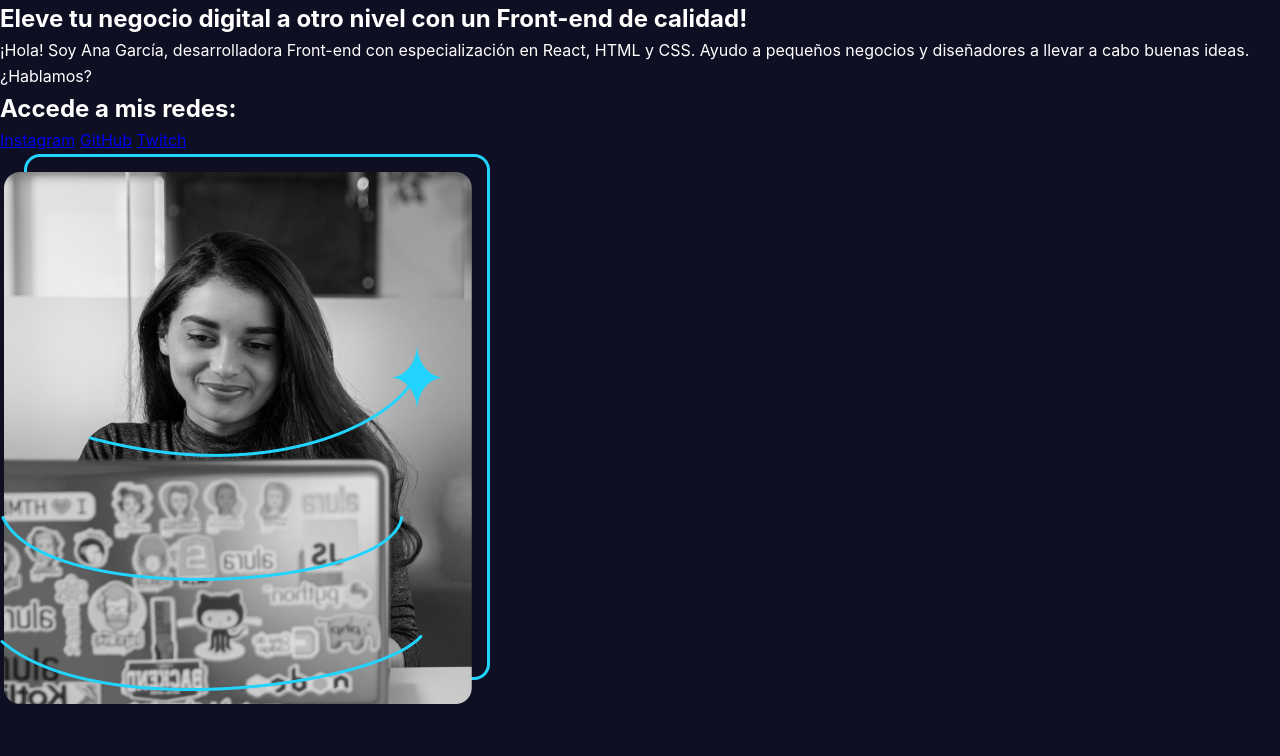
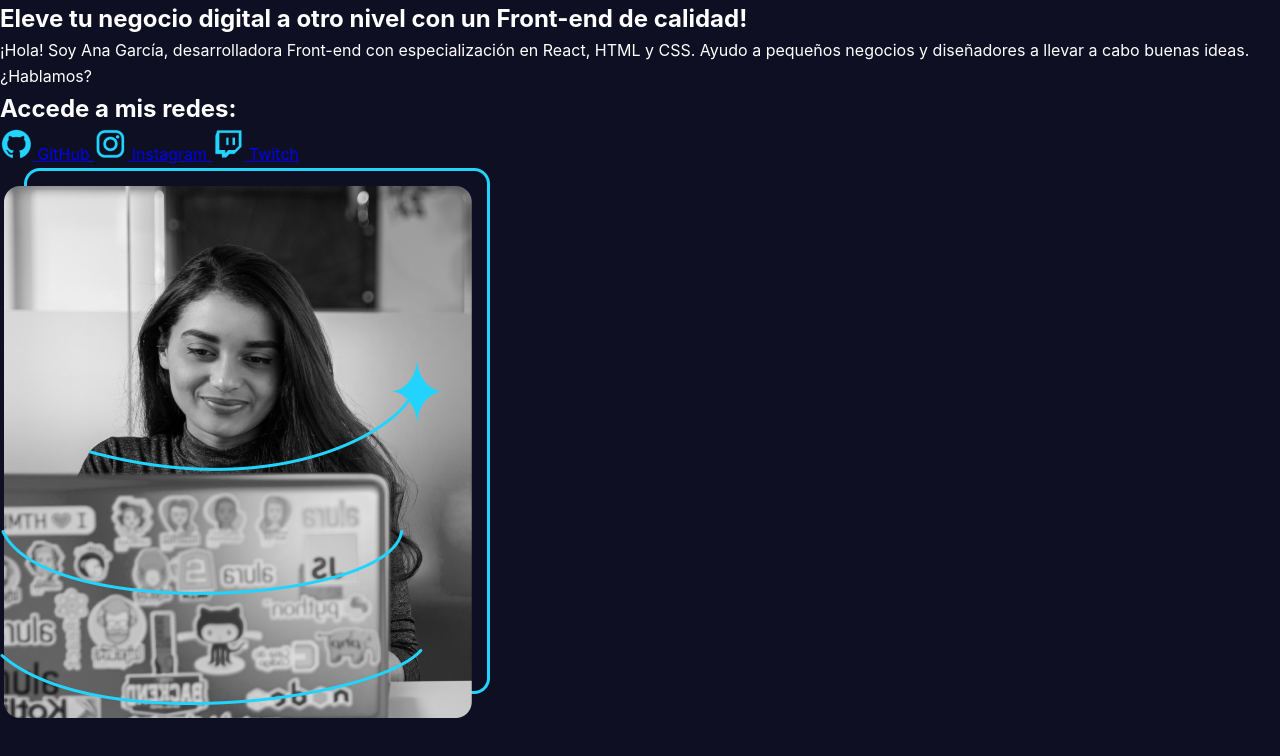
Before and after one commit to MiyoBran/Alura-ONE-G9, a website: page 2074-html-css-posicionamiento-flexbox-aula5/index.html in a window 1280 px wide. Drawn offline with Linux system fonts and the light colour scheme; files that its build step writes are made by us from their sources.

Commit message:
feat: Update index.html to include social media links with corresponding images and adjust stylesheet path

```diff
--- a/2074-html-css-posicionamiento-flexbox-aula5/index.html
+++ b/2074-html-css-posicionamiento-flexbox-aula5/index.html
@@ -5,7 +5,7 @@
     <meta http-equiv="X-UA-Compatible" content="IE=edge">
     <meta name="viewport" content="width=device-width, initial-scale=1.0">
     <title>Portafolio</title>
-    <link rel="stylesheet" href="style.css">
+    <link rel="stylesheet" href="./styles/style.css">
 
 </head>
 <body>
@@ -14,23 +14,26 @@
       <section class="presentacion__contenido">
         <h1 class="presentacion__contenido__titulo">
           Eleve tu negocio digital a otro nivel
-                <strong class="titulo-destaque">con un Front-end de calidad!
-                </strong></h1>
-                <p class="presentacion__contenido__texto">¡Hola! Soy Ana García, desarrolladora Front-end con
-                    especialización en React, HTML y CSS. Ayudo a pequeños
-                    negocios y diseñadores a llevar a cabo buenas ideas.
-                    ¿Hablamos?
-
+          <strong class="titulo-destaque">con un Front-end de calidad!</strong>
+        </h1>
+        <p class="presentacion__contenido__texto">
+          ¡Hola! Soy Ana García, desarrolladora Front-end con especialización en React, HTML y CSS. Ayudo a pequeños
+          negocios y diseñadores a llevar a cabo buenas ideas. ¿Hablamos?
         </p>
         <div class="presentacion__enlaces">
           <h2 class="presentacion__enlaces__subtitulo">Accede a mis redes:</h2>
-                    <a class="presentacion__enlaces__link" href="https://instagram.com/">Instagram</a>
-                    <a class="presentacion__enlaces__link" href="https://github.com/">GitHub</a>
-                    <a class="presentacion__enlaces__link" href="https://www.twitch.tv/">Twitch</a>
+          <a class="presentacion__enlaces__link" href="https://github.com/">
+            <img src="./assets/github.png"> GitHub
+          </a>
+          <a class="presentacion__enlaces__link" href="https://instagram.com/">
+            <img src="./assets/instagram.png"> Instagram
+          </a>
+          <a class="presentacion__enlaces__link" href="https://www.twitch.tv/">
+            <img src="./assets/twitch.png"> Twitch
+          </a>
         </div>
-
       </section>
-            <img src="Imagem.png" alt="Foto de Ana García desarrolando un proyecto">
+      <img src="./assets/Imagen.png" alt="Foto de Ana García desarrolando un proyecto">
     </main>
     <footer></footer>
 </body>
```
Also changed, not shown: 2074-html-css-posicionamiento-flexbox-aula5/alineamientoDisplayFlex.html (+17 -0 lines), 2074-html-css-posicionamiento-flexbox-aula5/assets/Imagen.png (renamed from 2074-html-css-posicionamiento-flexbox-aula5/Imagem.png), 2074-html-css-posicionamiento-flexbox-aula5/assets/github.png (added), 2074-html-css-posicionamiento-flexbox-aula5/assets/instagram.png (added), 2074-html-css-posicionamiento-flexbox-aula5/assets/linkedin.png (added), 2074-html-css-posicionamiento-flexbox-aula5/assets/twitch.png (added), 2074-html-css-posicionamiento-flexbox-aula5/assets/twitter-novo.png (added), 2074-html-css-posicionamiento-flexbox-aula5/assets/twitter.png (added). Lines whose indentation alone changed are shown as unchanged.
